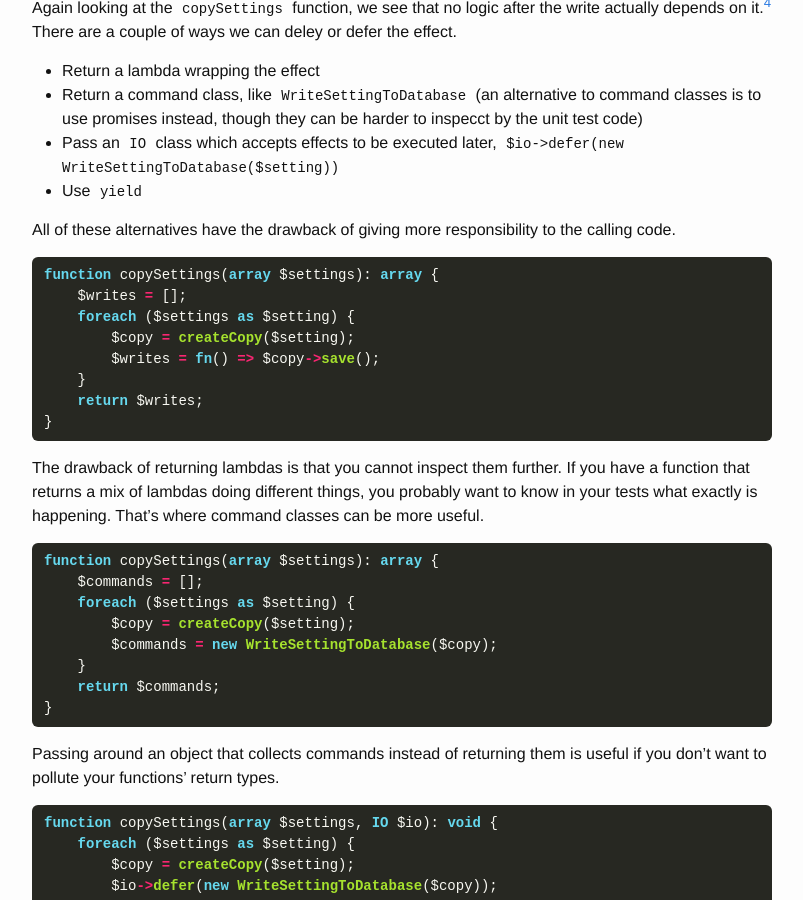
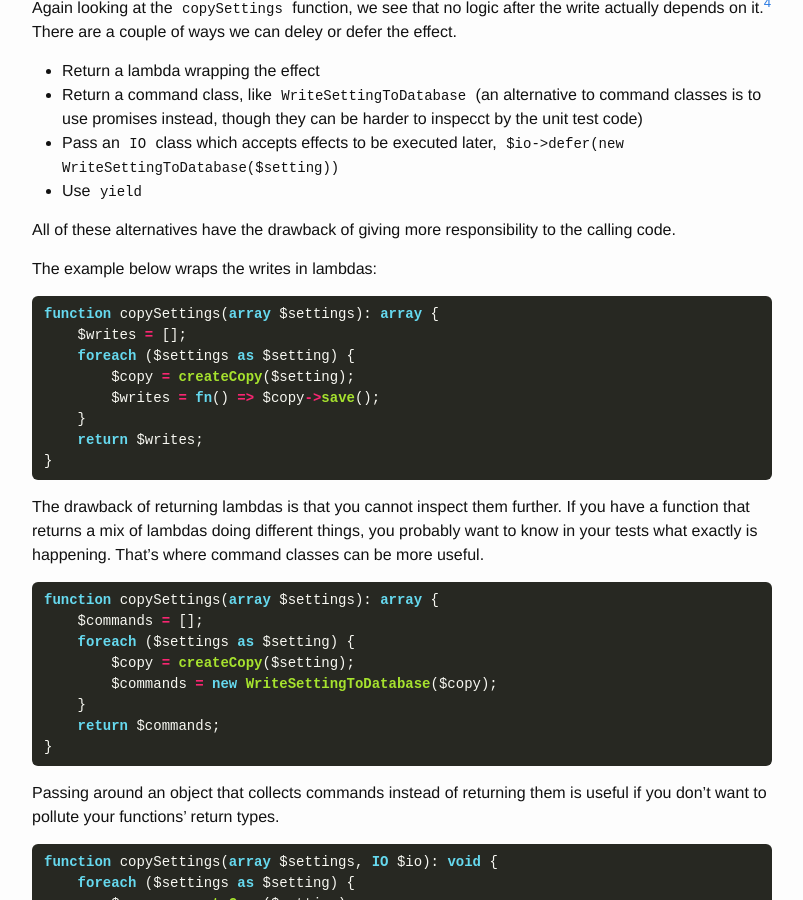
Before and after one commit to olleharstedt/olleharstedt.github.io, a Jekyll site: the page built from _posts/2023-04-11-strategies-to-make-functions-pure-php.markdown, in a window 1280 px wide and 900 px high, scrolled down 1524 px. Shown: the whole window, without its empty margins (238-1041 px from the left). Built offline with Jekyll 4.4.1, drawn with Linux system fonts in a browser that asks for light colours; nearby versions of some CDN libraries.

Commit message:
Update 2023-04-11-strategies-to-make-functions-pure-php.markdown

````diff
--- a/_posts/2023-04-11-strategies-to-make-functions-pure-php.markdown
+++ b/_posts/2023-04-11-strategies-to-make-functions-pure-php.markdown
@@ -97,6 +97,8 @@ Again looking at the `copySettings` function, we see that no logic after the wri
 * Use `yield`
 
 All of these alternatives have the drawback of giving more responsibility to the calling code.
+
+The example below wraps the writes in lambdas:
 
 ```php
 function copySettings(array $settings): array {
````
